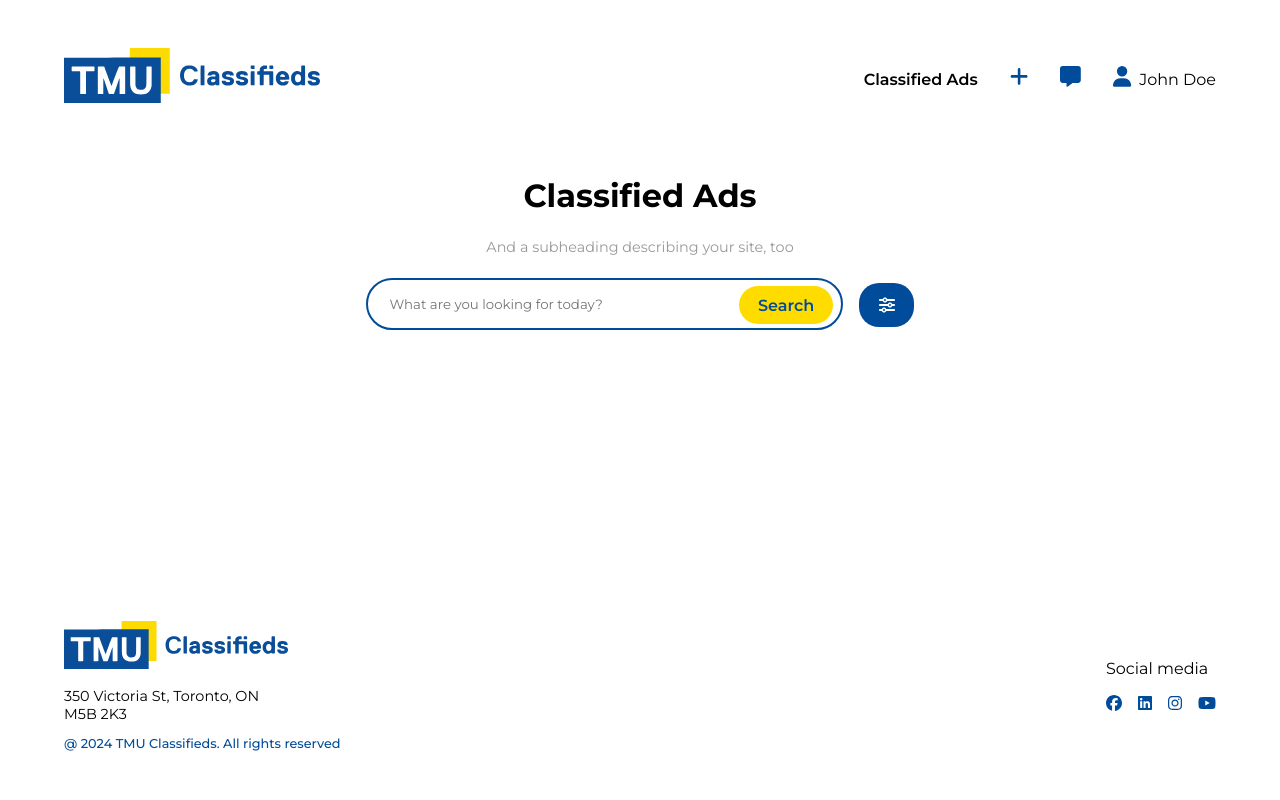
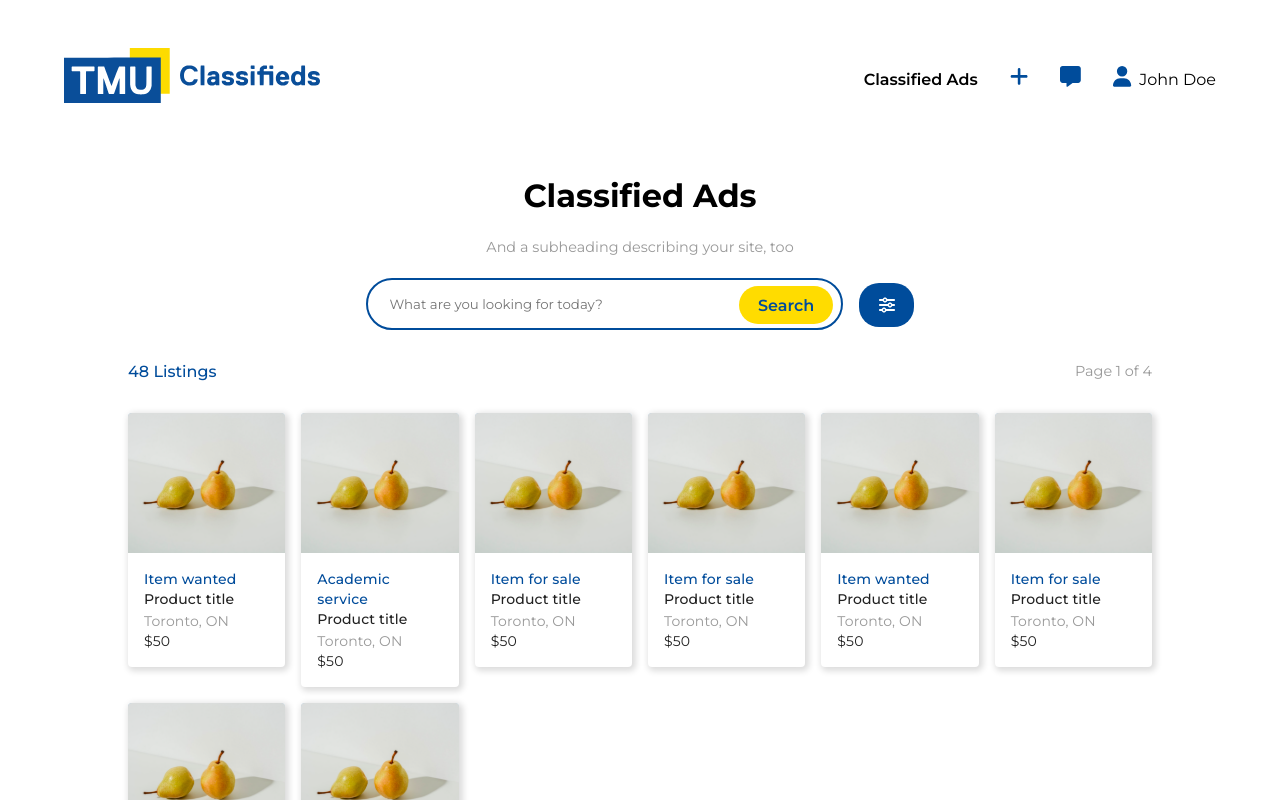
Before and after one commit to Gurveer-C1331/TMU-Classifieds, a React (Create React App) app in the folder client/: page /classified-ads in a window 1280 px wide. Shown: the top 800 px of the page. Built offline with nearby package versions, Linux system fonts and the light colour scheme.

Commit message:
Implemented filter options & listings grid

```diff
--- a/client/src/pages/Classified-Ads/Classified-Ads.css
+++ b/client/src/pages/Classified-Ads/Classified-Ads.css
@@ -38,6 +38,7 @@
   color: #004c9b;
   font-weight: 600;
   vertical-align: middle;
+  cursor: pointer;
 }
 
 #classified-ads-filter-btn {
@@ -46,4 +47,114 @@
   border-radius: 20px;
   background: #004c9b;
   vertical-align: middle;
+  cursor: pointer;
 }
+
+#classified-ads-filter-options {
+  display: inline-block;
+  padding: 2em;
+  margin-top: 1em;
+  background-color: #EEE;
+  border-radius: 50px;
+}
+.filter-options-header {
+  color: #004c9b;
+  font-weight: 600;
+  font-size: 1.1em;
+}
+
+#filter-categories, #filter-price {
+  display: flex;
+  margin: 1em 0 2em 0;
+  font-size: 0.9em;
+  justify-content: center;
+}
+
+#filter-categories div, #filter-price div {
+  display: flex;
+  margin: 0 0.5em;
+}
+
+#filter-categories label, #filter-price label {
+  margin: auto;
+}
+
+#filter-price div input {
+  padding: 0.6em 1em;
+  margin-left: 0.5em;
+  border-radius: 20px;
+  border: none;
+}
+
+#filter-price div input:focus {
+  outline: none;
+}
+
+#filter-control-btn button, #filter-control-btn input{
+  padding: 0.8em 2em;
+  margin-left: 1em;
+  border: none;
+  border-radius: 20px;
+  background: #004c9b;
+  color: #FFF;
+  vertical-align: middle;
+  cursor: pointer;
+}
+
+#classified-ads-listing-info {
+  display: flex;
+  justify-content: space-between;
+  padding: 2em 8em;
+}
+
+#listing-total-count {
+  color: #004c9b;
+  font-weight: 500;
+}
+
+#listing-page-number {
+  color: #999;
+  font-size: 0.9em;
+}
+
+#listing-filters-applied span {
+  padding: 0.6em 1em;
+  background-color: #004c9b;
+  color: #FFF;
+  border-radius: 50px;
+  font-size: 0.8em;
+  margin-left: 1em;
+}
+
+#listing-filters-applied span:first-child {
+  margin-left: 0;
+}
+
+.filter-applied-x {
+  margin-left: 0.5em;
+  cursor: pointer;
+}
+
+#classified-ads-listing-container {
+  padding: 0 8em;
+}
+
+@media (max-width: 750px) {
+  #classified-ads-listing-info {
+    padding: 2em 4em;
+  }
+
+  #classified-ads-listing-container {
+    padding: 0 4em;
+  }
+}
+
+@media (max-width: 500px) {
+  #classified-ads-listing-info {
+    padding: 2em;
+  }
+
+  #classified-ads-listing-container {
+    padding: 0 2em;
+  }
+}
--- a/client/src/pages/Classified-Ads/Classified-Ads.js
+++ b/client/src/pages/Classified-Ads/Classified-Ads.js
@@ -1,9 +1,78 @@
 import React from 'react';
+import Box from '@mui/material/Box';
+import Grid from '@mui/material/Grid';
+import Card from '@mui/material/Card';
+import CardContent from '@mui/material/CardContent';
+import CardMedia from '@mui/material/CardMedia';
+import Typography from '@mui/material/Typography';
+import { Button, CardActionArea, CardActions } from '@mui/material';
 import { FontAwesomeIcon } from '@fortawesome/react-fontawesome';
+import { faSliders, faXmark } from '@fortawesome/free-solid-svg-icons';
 import './Classified-Ads.css';
-import { faSliders } from '@fortawesome/free-solid-svg-icons';
+import ListingImage from '../../assets/listing-image.svg';
+
 
 function ClassifiedAds() {
+  const listingItems = [
+    {id: 1, listing_title: 'Product title', image: '', listing_type: 'Item wanted', location: 'Toronto, ON', price: 50, description: 'text'},
+    {id: 2, listing_title: 'Product title', image: '', listing_type: 'Academic service', location: 'Toronto, ON', price: 50, description: 'text'},
+    {id: 3, listing_title: 'Product title', image: '', listing_type: 'Item for sale', location: 'Toronto, ON', price: 50, description: 'text'},
+    {id: 4, listing_title: 'Product title', image: '', listing_type: 'Item for sale', location: 'Toronto, ON', price: 50, description: 'text'},
+    {id: 5, listing_title: 'Product title', image: '', listing_type: 'Item wanted', location: 'Toronto, ON', price: 50, description: 'text'},
+    {id: 6, listing_title: 'Product title', image: '', listing_type: 'Item for sale', location: 'Toronto, ON', price: 50, description: 'text'},
+    {id: 7, listing_title: 'Product title', image: '', listing_type: 'Item wanted', location: 'Toronto, ON', price: 50, description: 'text'},
+    {id: 8, listing_title: 'Product title', image: '', listing_type: 'Academic service', location: 'Toronto, ON', price: 50, description: 'text'},
+  ];
+
+  const [toggleFilters, setToggleFilters] = React.useState(false);
+  const [categories, setCategories] = React.useState({
+    wanted: false,
+    forSale: false,
+    academicService: false
+  });
+  const [appliedCategories, setAppliedCategories] = React.useState({
+    wanted: false,
+    forSale: false,
+    academicService: false
+  });
+  const [appliedPriceRange, setAppliedPriceRange] = React.useState({
+    min: 0,
+    max: 100000
+  });
+  const [priceRange, setPriceRange] = React.useState({
+    min: 0,
+    max: 100000
+  });
+
+  const handleFilterToggle = (e) => {
+    setToggleFilters(!toggleFilters);
+
+    if (!toggleFilters) {
+      setCategories(appliedCategories);
+      setPriceRange(appliedPriceRange);
+    }
+  }
+
+  const handleFilterClear = (e) => {
+    e.preventDefault();
+    setCategories({
+      wanted: false,
+      forSale: false,
+      academicService: false
+    });
+    setPriceRange({
+      min: 0,
+      max: 100000
+    });
+  };
+
+  const handleFilterApply = (e) => {
+    e.preventDefault();
+    setAppliedCategories(categories);
+    setAppliedPriceRange(priceRange);
+    // console.log(categories);
+    // console.log(priceRange);
+  };
 
   return (
     <div>
@@ -17,15 +86,103 @@ function ClassifiedAds() {
           <input id='classified-ads-searchbar' placeholder='What are you looking for today?'></input>
           <span id='classified-ads-search-btn'>Search</span>
         </div>
-        <span id='classified-ads-filter-btn'>
+        <span id='classified-ads-filter-btn' onClick={handleFilterToggle}>
           <FontAwesomeIcon icon={faSliders} style={{color: "#FFF"}} />
         </span>
-        <div id='classified-ads-filter-options' style={{display: 'none'}}></div>
+
+        <div id='classified-ads-filter-options' style={{display: toggleFilters === true ? 'inline-block' : 'none'}}>
+          <form onSubmit={handleFilterApply}>
+            <span className='filter-options-header'>Category</span>
+            <div id='filter-categories'>
+              <div id='filter-items-wanted'>
+                <input type='checkbox' id='items-wanted' name='wanted' checked={categories.wanted}
+                  onChange={(e) => setCategories({...categories, wanted: e.target.checked})}></input>
+                <label for="items-wanted">Items wanted</label>
+              </div>
+              <div id='filter-items-for-sale'>
+                <input type='checkbox' id='items-for-sale' name='forSale' checked={categories.forSale}
+                  onChange={(e) => setCategories({...categories, forSale: e.target.checked})}></input>
+                <label for="items-for-sale">Items for sale</label>
+              </div>
+              <div id='filter-items-wanted'>
+                <input type='checkbox' id='academic-services' name='academicServices' checked={categories.academicService}
+                  onChange={(e) => setCategories({...categories, academicService: e.target.checked})}></input>
+                <label for="academic-services">Academic services</label>
+              </div>
+            </div>
+            <span className='filter-options-header'>Price</span>
+            <div id='filter-price'>
+              <div id='filter-min-price'>
+                <label for="min-price">Min</label>
+                <input type='number' id='min-price' name='minPrice' value={priceRange.min}
+                  onChange={(e) => setPriceRange({...priceRange, min: e.target.value})}></input>
+              </div>
+              <div id='filter-max-price'>
+                <label for="max-price">Max</label>
+                <input type='number' id='max-price' name='maxPrice' value={priceRange.max}
+                  onChange={(e) => setPriceRange({...priceRange, max: e.target.value})}></input>
+              </div>
+            </div>
+            <div id='filter-control-btn'>
+              <button onClick={handleFilterClear}>Clear</button>
+              <input type="submit" value="Apply"></input>
+            </div>
+          </form>
+        </div>
       </div>
 
-      <div id='classified-ads-listing-info'></div>
+      <div id='classified-ads-listing-info'>
+        <span id='listing-total-count'>48 Listings</span>
+        {/* <div id='listing-filters-applied'>
+          <span>
+            Items wanted
+            <FontAwesomeIcon className='filter-applied-x' icon={faXmark} style={{color: "#FFF"}} />
+          </span>
+          <span>
+            $50 - $100
+            <FontAwesomeIcon className='filter-applied-x' icon={faXmark} style={{color: "#FFF"}} />
+          </span>
+        </div> */}
+        <span id='listing-page-number'>Page 1 of 4</span>
+      </div>
 
-      <div id='classified-ads-listing-container'></div>
+      <div id='classified-ads-listing-container'>
+        <Box sx={{ flexGrow: 1 }}>
+          <Grid container spacing={2}>
+            {listingItems.map((item) => (
+              <Grid item xs={6} sm={4} md={3} lg={2}>
+                <Card sx={{ maxWidth: 345 }} style={{
+                    boxShadow: '2px 2px 6px 2px rgba(0,0,0,0.14)'
+                  }}>
+                  <CardActionArea>
+                    <CardMedia
+                      component="img"
+                      height="140"
+                      // image={item.image}
+                      image={ListingImage}
+                      // alt="green iguana"
+                    />
+                    <CardContent>
+                      <Typography variant="body2" color="#004c9b" fontFamily={'Montserrat'} fontWeight={500}>
+                        {item.listing_type}
+                      </Typography>
+                      <Typography variant="subtitle2" fontFamily={'Montserrat'}>
+                        {item.listing_title}
+                      </Typography>
+                      <Typography variant="body2" fontFamily={'Montserrat'} color="#999">
+                        {item.location}
+                      </Typography>
+                      <Typography variant="body2" fontFamily={'Montserrat'}>
+                        ${item.price}
+                      </Typography>
+                    </CardContent>
+                  </CardActionArea>
+                </Card>
+              </Grid>
+            ))}
+          </Grid>
+        </Box>
+      </div>
     </div>
   );
 }
```
Also changed, not shown: client/src/assets/listing-image.svg (added).
